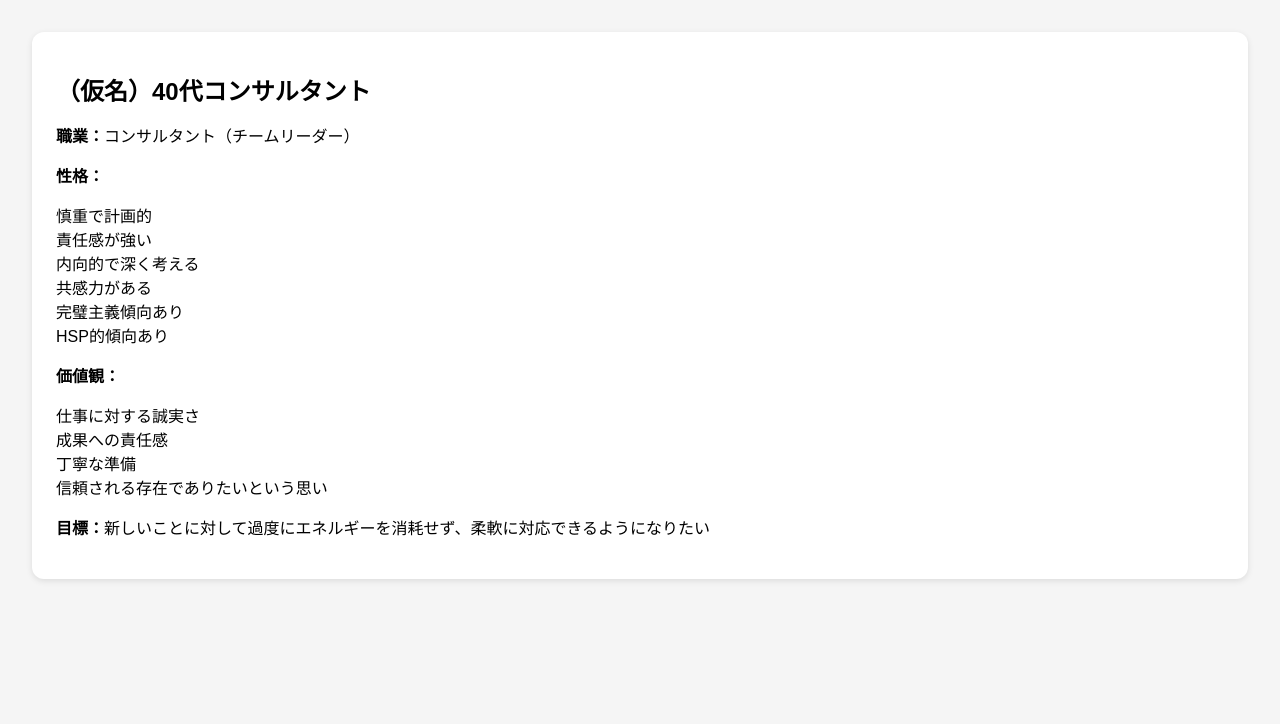
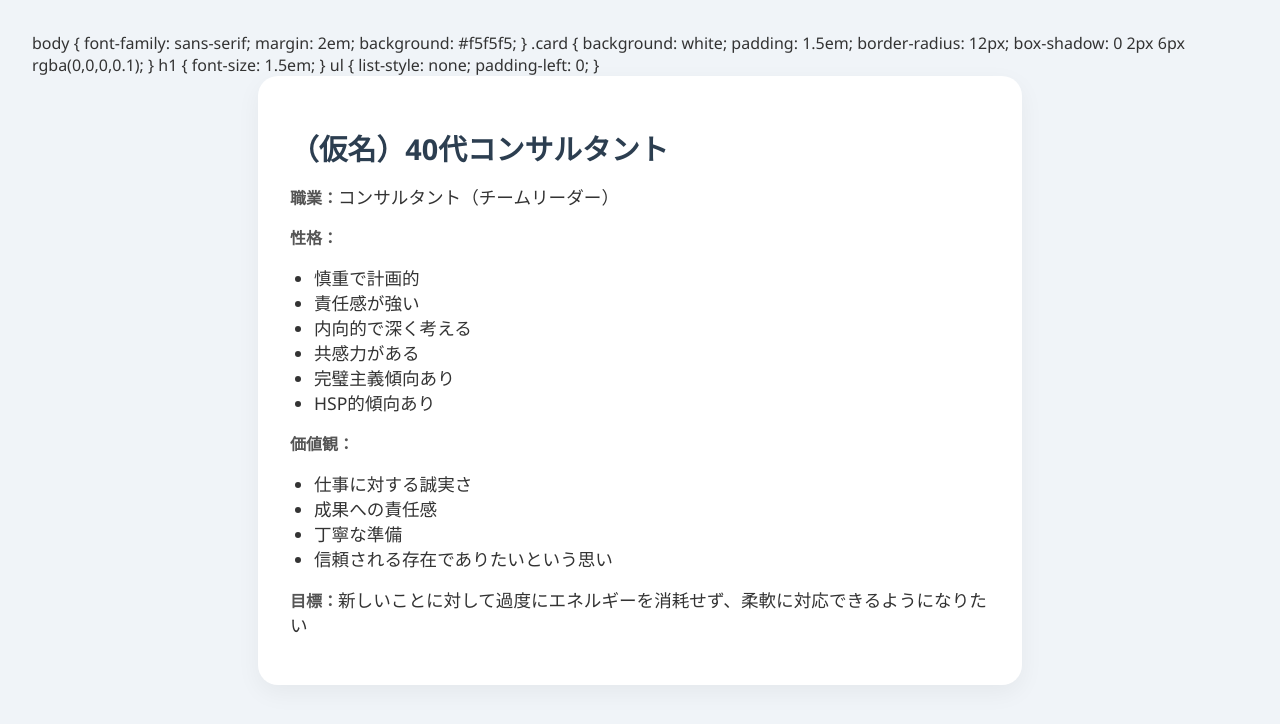
Before and after one commit to komu77/mcp-user-context, a plain HTML site: page index.html in a window 1280 px wide. Drawn offline with Linux system fonts and the light colour scheme.

Commit message:
Update index.html

```diff
--- a/index.html
+++ b/index.html
@@ -4,6 +4,50 @@
   <meta charset="UTF-8">
   <title>My Personal Page</title>
   <style>
+  body {
+    font-family: "Hiragino Kaku Gothic ProN", "Segoe UI", sans-serif;
+    background: #f0f4f8;
+    margin: 0;
+    padding: 2em;
+    color: #333;
+  }
+
+  .card {
+    background: #ffffff;
+    padding: 2em;
+    border-radius: 20px;
+    max-width: 700px;
+    margin: auto;
+    box-shadow: 0 8px 24px rgba(0, 0, 0, 0.05);
+  }
+
+  h1 {
+    font-size: 1.8em;
+    color: #2c3e50;
+    margin-bottom: 0.5em;
+  }
+
+  p strong {
+    color: #555;
+  }
+
+  ul {
+    list-style-type: disc;
+    padding-left: 1.5em;
+    margin-top: 0.3em;
+    margin-bottom: 1em;
+  }
+
+  span, li {
+    font-size: 1.1em;
+  }
+
+  @media screen and (max-width: 600px) {
+    .card {
+      padding: 1.2em;
+    }
+  }
+</style>
     body { font-family: sans-serif; margin: 2em; background: #f5f5f5; }
     .card { background: white; padding: 1.5em; border-radius: 12px; box-shadow: 0 2px 6px rgba(0,0,0,0.1); }
     h1 { font-size: 1.5em; }
```
